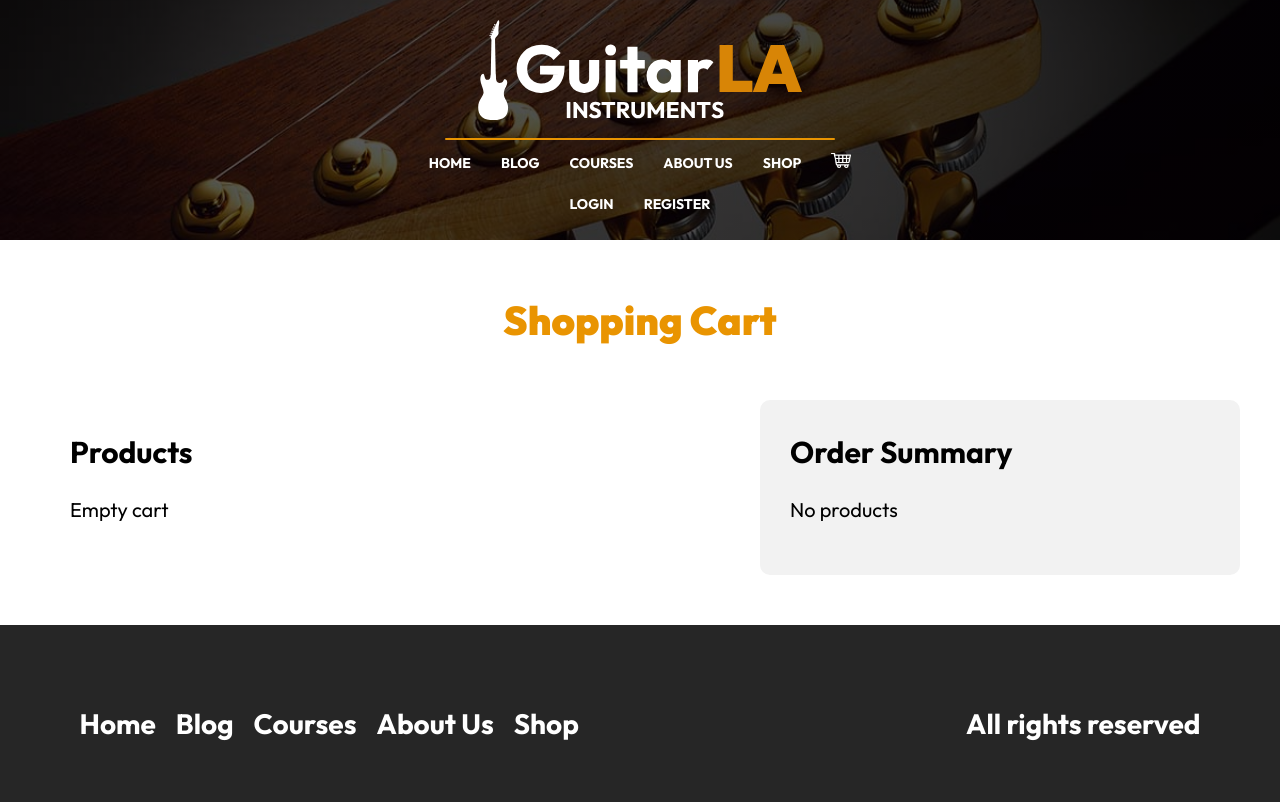
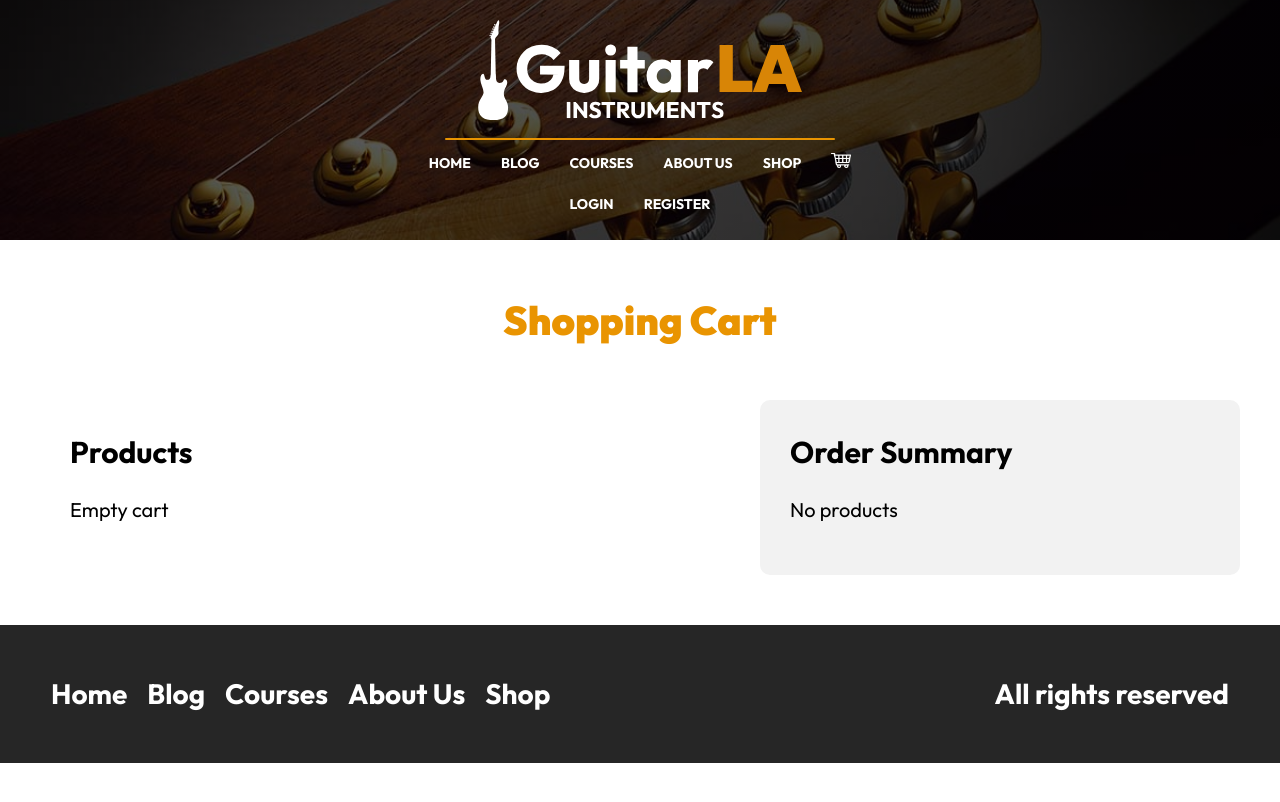
Before and after one commit to acbeldean/frontend_guitarla, a Next.js app: page /cart in a window 1280 px wide. Shown: the top 802 px of the page. Built offline with nearby package versions, Linux system fonts and the light colour scheme.

Commit message:
footer design fix

```diff
--- a/styles/Footer.module.css
+++ b/styles/Footer.module.css
@@ -1,10 +1,10 @@
 .footer {
     background-color: var(--negro);
-    padding: 5rem;
+    padding: 2rem;
     margin-top: 5rem;
 }
 
-@media (min-width: 768px) {
+@media (min-width: 850px) {
     .content {
         display: flex;
         justify-content: space-between;
@@ -17,7 +17,7 @@
     align-items: center;
 }
 
-@media (min-width: 768px) {
+@media (min-width: 850px) {
     .nav {
         flex-direction: row;
         gap: 2rem;
```
